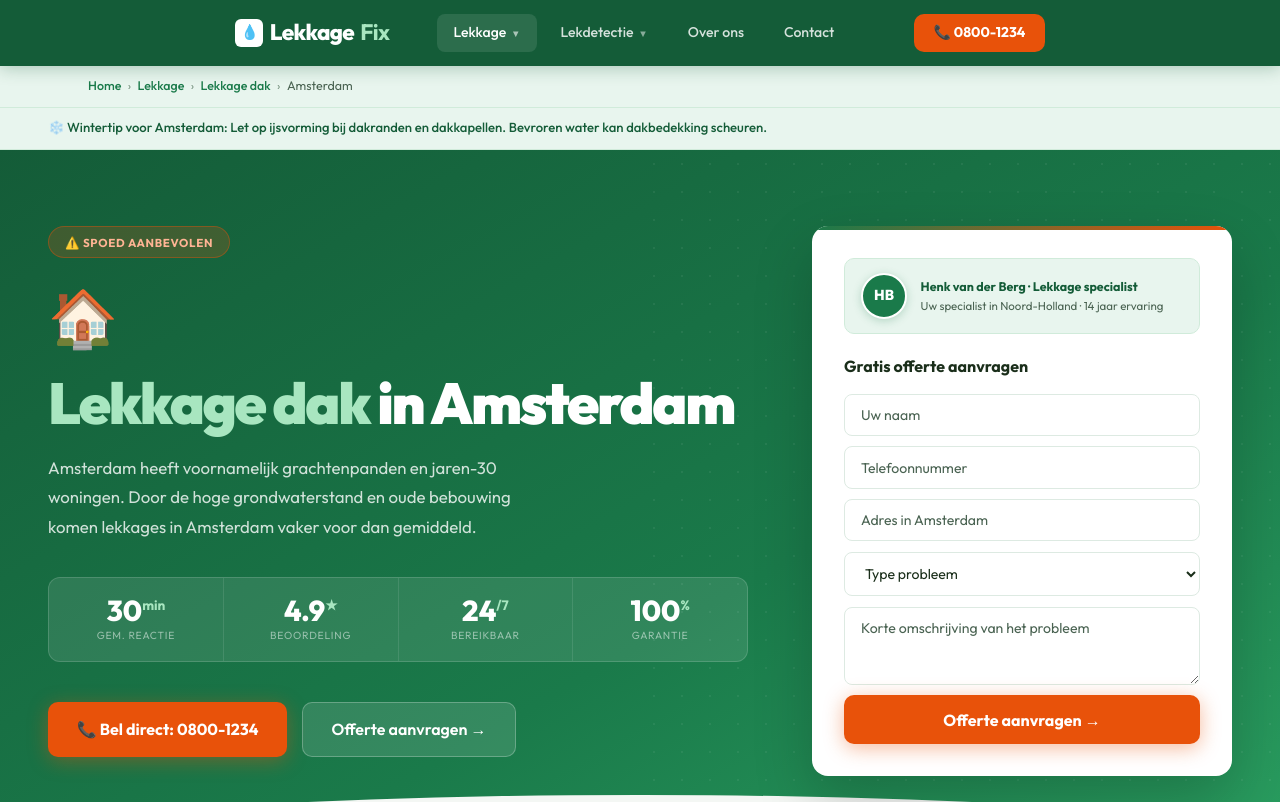
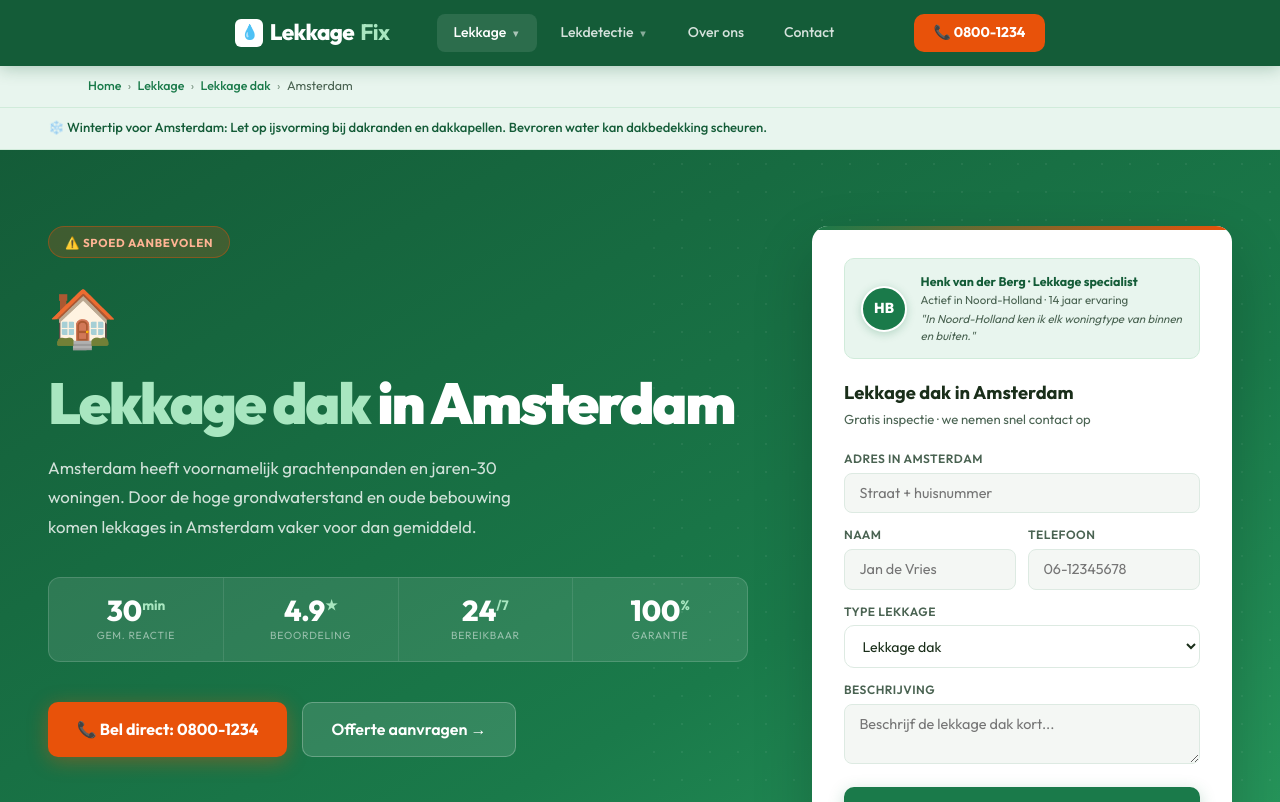
Before and after one commit to SanderKooi/lekkage, a Next.js app: page /lekkage/lekkage-dak/amsterdam in a window 1280 px wide. Shown: the top 802 px of the page. Built offline with nearby package versions, Linux system fonts and the light colour scheme.

Commit message:
Update [stad].jsx

```diff
--- a/pages/lekkage/[type]/[stad].jsx
+++ b/pages/lekkage/[type]/[stad].jsx
@@ -442,33 +442,29 @@ export default function LekkageTypeStad({ type, stad }) {
               </div>
               <div>
                 <div style={{fontSize:'0.78rem',fontWeight:700,color:'var(--green-dark)'}}>{monteur.naam} · {monteur.functie}</div>
-                <div style={{fontSize:'0.72rem',color:'var(--muted)'}}>Uw specialist in {stad.provincie} · {monteur.ervaring} ervaring</div>
+                <div style={{fontSize:'0.72rem',color:'var(--muted)',lineHeight:1.4}}>Actief in {stad.provincie} · {monteur.ervaring} ervaring</div>
+                <div style={{fontSize:'0.72rem',color:'var(--muted)',fontStyle:'italic',marginTop:'0.15rem'}}>"{monteur.quote}"</div>
               </div>
             </div>
-            {!submitted ? (
-              <>
-                <h3 style={{fontSize:'1rem',marginBottom:'1rem',color:'var(--text)'}}>Gratis offerte aanvragen</h3>
-                <div style={{display:'flex',flexDirection:'column',gap:'0.65rem'}}>
-                  <input type="text" placeholder="Uw naam" className="form-input" />
-                  <input type="tel" placeholder="Telefoonnummer" className="form-input" />
-                  <input type="text" placeholder={`Adres in ${stad.naam}`} className="form-input" />
-                  <select className="form-input">
-                    <option value="">Type probleem</option>
-                    {lekkageTypes.map(t => <option key={t.slug} value={t.slug}>{t.naam}</option>)}
-                  </select>
-                  <textarea placeholder="Korte omschrijving van het probleem" className="form-input" rows={3} style={{resize:'vertical'}} />
-                  <button onClick={() => setSubmitted(true)} className="btn-call" style={{width:'100%',justifyContent:'center'}}>
-                    Offerte aanvragen →
-                  </button>
-                </div>
-              </>
-            ) : (
-              <div style={{textAlign:'center',padding:'1.5rem 0'}}>
-                <div style={{fontSize:'2rem',marginBottom:'0.75rem'}}>✅</div>
-                <h3 style={{color:'var(--green)'}}>Aanvraag ontvangen!</h3>
-                <p style={{fontSize:'0.85rem',color:'var(--muted)'}}>We nemen binnen 15 minuten contact op.</p>
-              </div>
-            )}
+            <div className="form-title">{type.naam} in {stad.naam}</div>
+            <div className="form-sub">Gratis inspectie · we nemen snel contact op</div>
+            <div className="fg"><label>Adres in {stad.naam}</label><input type="text" placeholder="Straat + huisnummer" /></div>
+            <div className="form-row">
+              <div className="fg"><label>Naam</label><input type="text" placeholder="Jan de Vries" /></div>
+              <div className="fg"><label>Telefoon</label><input type="tel" placeholder="06-12345678" /></div>
+            </div>
+            <div className="fg">
+              <label>Type lekkage</label>
+              <select style={{width:'100%',padding:'0.65rem 0.85rem',border:'1.5px solid var(--border)',borderRadius:'var(--radius)',fontFamily:'inherit',fontSize:'0.88rem',color:'var(--text)',background:'white'}}>
+                <option value={type.slug}>{type.naam}</option>
+                {lekkageTypes.filter(t => t.slug !== type.slug).map(t => <option key={t.slug} value={t.slug}>{t.naam}</option>)}
+              </select>
+            </div>
+            <div className="fg"><label>Beschrijving</label><textarea placeholder={`Beschrijf de ${type.naam.toLowerCase()} kort...`} /></div>
+            <button className={`btn-form${submitted ? ' ok' : ''}`} onClick={() => setSubmitted(true)}>
+              {submitted ? '✓ Aanvraag ontvangen!' : 'Stuur aanvraag →'}
+            </button>
+            <div className="form-trust"><span>🔒 Veilig</span><span>✓ Geen spam</span><span>⚡ Snelle reactie</span></div>
           </div>
         </div>
       </section>
```
